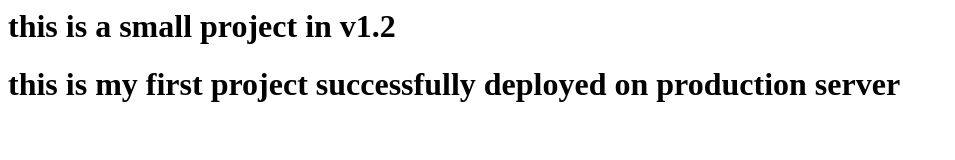
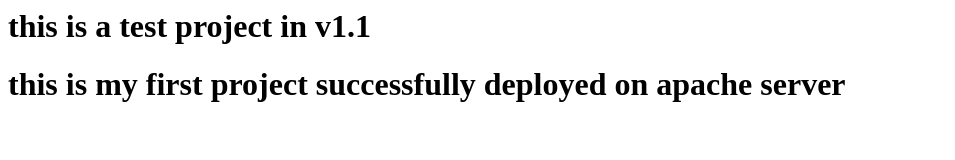
Before and after one commit to pravin-gaikwad/Tester, a plain HTML site: page index.html in a window 1280 px wide. Shown: the whole page, without its empty margins (0-955 px from the left). Drawn offline with Linux system fonts and the light colour scheme.

Commit message:
Update index.html

```diff
--- a/index.html
+++ b/index.html
@@ -1,2 +1,2 @@
-<h1>this is a small project in v1.2</h1>
-<h1>this is my first project successfully deployed on production server</h1>
+<h1>this is a test project in v1.1</h1>
+<h1>this is my first project successfully deployed on apache server</h1>
```
